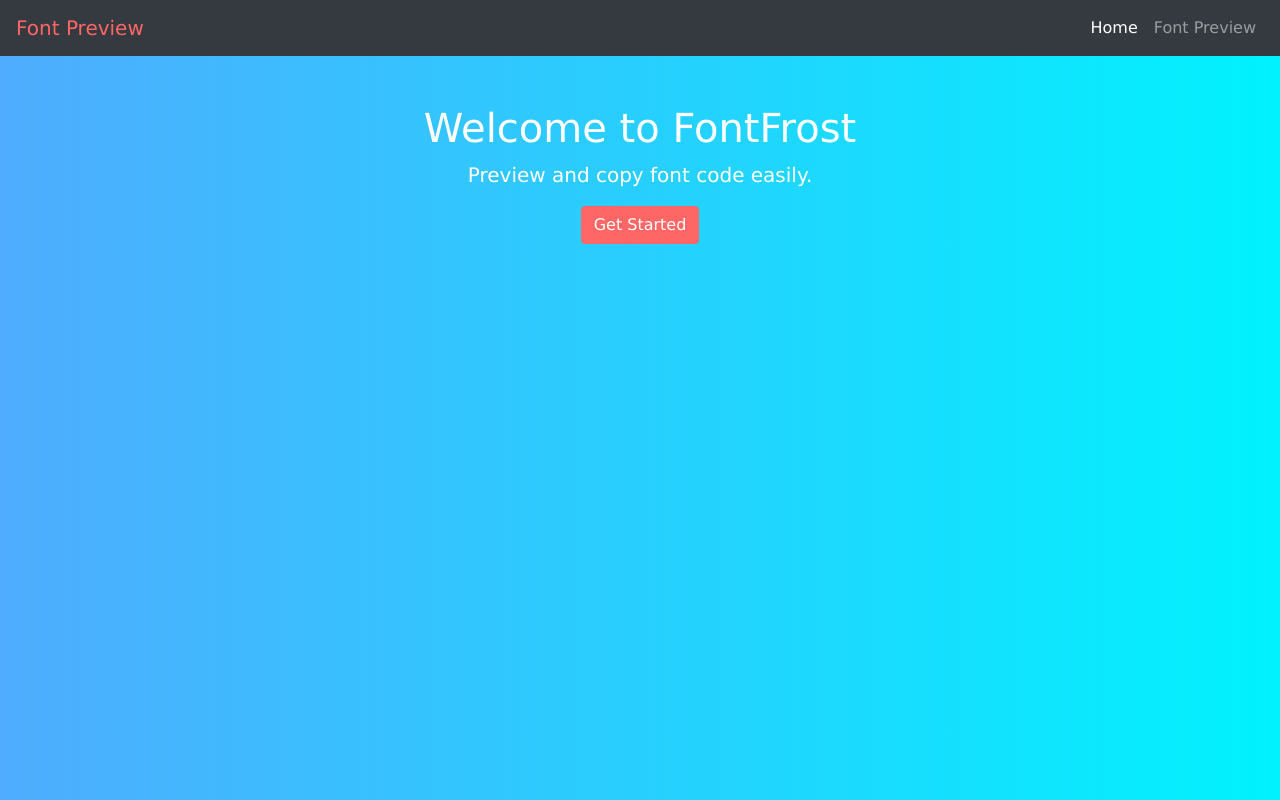
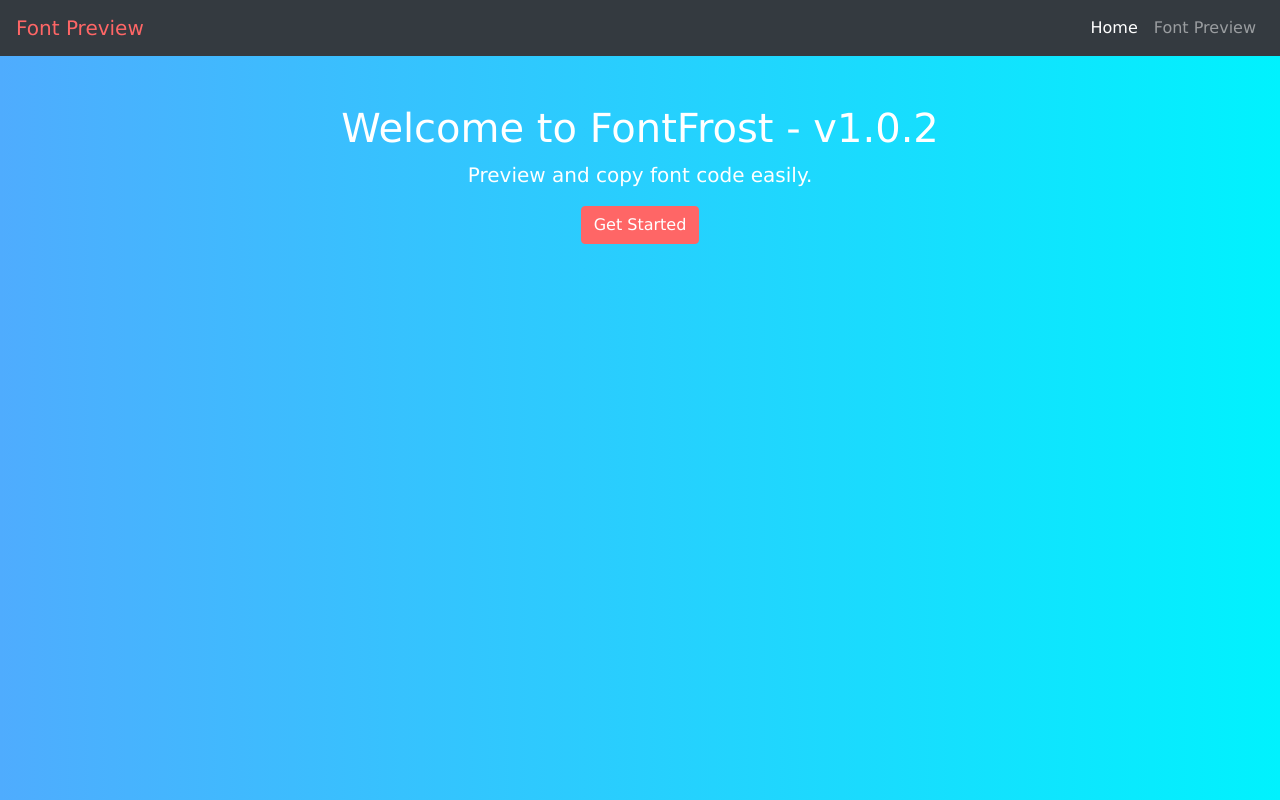
Before and after one commit to Harshit2012/FontFrost, a plain HTML site: page index.html in a window 1280 px wide. Drawn offline with nearby package versions, Linux system fonts and the light colour scheme.

Commit message:
Update index.html
Added for showing version

```diff
--- a/index.html
+++ b/index.html
@@ -27,7 +27,7 @@
     </nav>
 
     <div class="container mt-5 text-center">
-        <h1>Welcome to FontFrost</h1>
+        <h1>Welcome to FontFrost - v1.0.2</h1>
         <p class="lead">Preview and copy font code easily.</p>
         <a href="font.html" class="btn btn-danger">Get Started</a>
     </div>
```
